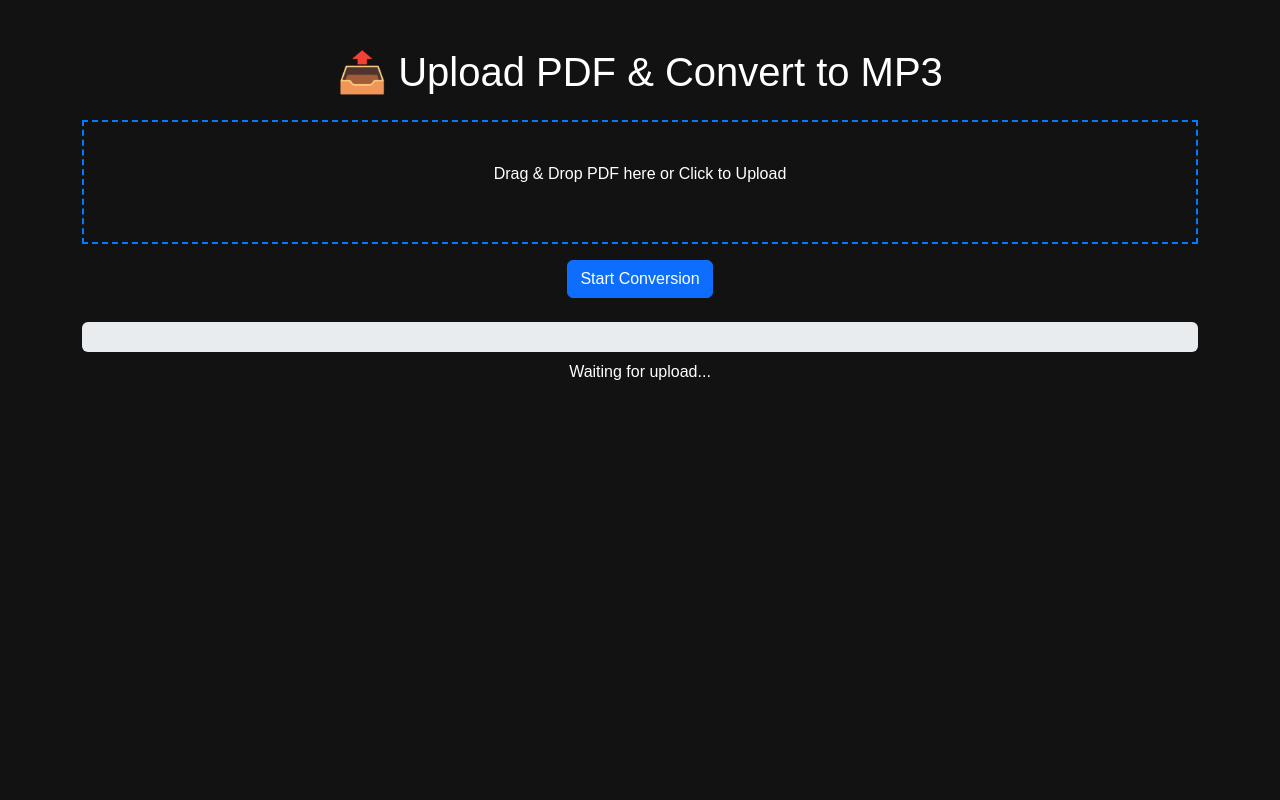
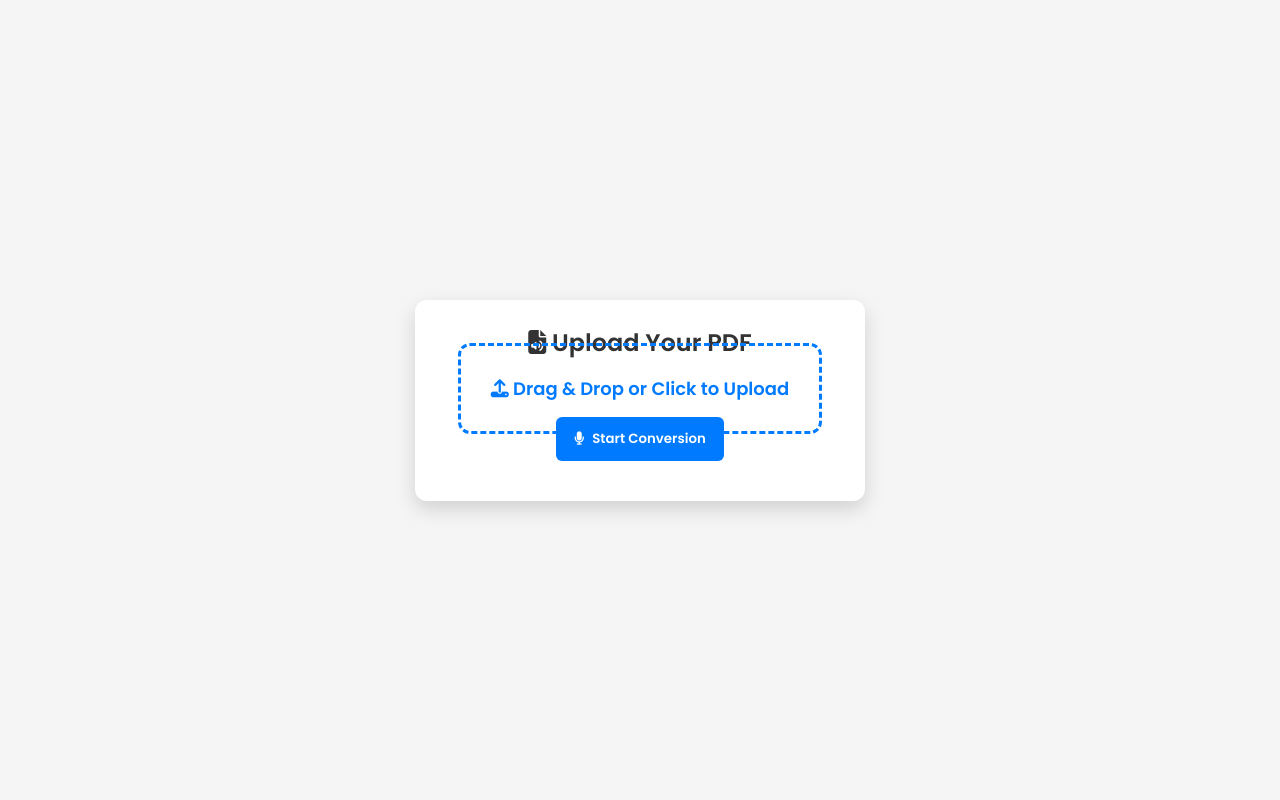
Before and after one commit to royal450/DigitalSolutionsMidia, a Flask app: template templates/upload.html in a window 1280 px wide. Run offline with Flask 3, Linux system fonts and the light colour scheme; the template is opened without the code that fills it, so the values that code supplies are empty; some libraries are stand-ins or nearby versions.

Commit message:
Update upload.html

```diff
--- a/templates/upload.html
+++ b/templates/upload.html
@@ -3,79 +3,206 @@
 <head>
     <meta charset="UTF-8">
     <meta name="viewport" content="width=device-width, initial-scale=1.0">
-    <title>Upload PDF - PDF to MP3</title>
-    <link rel="stylesheet" href="https://cdn.jsdelivr.net/npm/bootstrap@5.3.0/dist/css/bootstrap.min.css">
-    <script src="https://cdnjs.cloudflare.com/ajax/libs/socket.io/4.0.1/socket.io.js"></script>
+    <title>Upload PDF | PDF to MP3</title>
+    <link rel="stylesheet" href="https://cdnjs.cloudflare.com/ajax/libs/font-awesome/6.4.2/css/all.min.css">
+    <link href="https://fonts.googleapis.com/css2?family=Poppins:wght@300;400;600&display=swap" rel="stylesheet">
     <style>
-        body { background: #121212; color: white; font-family: 'Poppins', sans-serif; }
-        .upload-box { border: 2px dashed #007bff; padding: 40px; text-align: center; cursor: pointer; transition: 0.3s; }
-        .upload-box:hover { background: rgba(0, 123, 255, 0.1); }
-        .progress-bar { height: 30px; font-size: 16px; font-weight: bold; }
-        .hidden { display: none; }
+        * {
+            font-family: 'Poppins', sans-serif;
+            margin: 0;
+            padding: 0;
+            box-sizing: border-box;
+        }
+
+        body {
+            display: flex;
+            justify-content: center;
+            align-items: center;
+            height: 100vh;
+            background: #f5f5f5;
+        }
+
+        .container {
+            width: 450px;
+            background: #fff;
+            padding: 25px;
+            border-radius: 12px;
+            box-shadow: 0px 8px 20px rgba(0, 0, 0, 0.15);
+            text-align: center;
+        }
+
+        h2 {
+            font-weight: 600;
+            color: #333;
+            margin-bottom: 15px;
+        }
+
+        .upload-box {
+            border: 3px dashed #007bff;
+            padding: 30px;
+            border-radius: 12px;
+            cursor: pointer;
+            transition: 0.3s;
+            font-size: 18px;
+            color: #007bff;
+            font-weight: 600;
+        }
+
+        .upload-box:hover {
+            background: #007bff1a;
+        }
+
+        input[type="file"] {
+            display: none;
+        }
+
+        .btn {
+            background: #007bff;
+            color: white;
+            padding: 12px 18px;
+            border: none;
+            border-radius: 6px;
+            cursor: pointer;
+            transition: 0.3s;
+            font-weight: 600;
+            display: flex;
+            align-items: center;
+            justify-content: center;
+            margin: 15px auto;
+        }
+
+        .btn:hover {
+            background: #0056b3;
+        }
+
+        .progress-container {
+            display: none;
+            margin-top: 15px;
+        }
+
+        .progress-bar {
+            width: 100%;
+            height: 12px;
+            background: #ddd;
+            border-radius: 6px;
+            position: relative;
+            overflow: hidden;
+        }
+
+        .progress {
+            width: 0%;
+            height: 100%;
+            background: #007bff;
+            border-radius: 6px;
+            transition: width 0.4s ease-in-out;
+        }
+
+        .progress-text {
+            margin-top: 8px;
+            font-weight: 600;
+            color: #333;
+            font-size: 14px;
+        }
+
+        .success-message {
+            display: none;
+            margin-top: 20px;
+            font-weight: 600;
+            color: green;
+            font-size: 16px;
+        }
+
+        .loader {
+            display: none;
+            margin: 12px auto;
+            border: 4px solid #f3f3f3;
+            border-top: 4px solid #007bff;
+            border-radius: 50%;
+            width: 35px;
+            height: 35px;
+            animation: spin 1s linear infinite;
+        }
+
+        @keyframes spin {
+            0% { transform: rotate(0deg); }
+            100% { transform: rotate(360deg); }
+        }
+
+        .btn i {
+            margin-right: 8px;
+        }
     </style>
 </head>
 <body>
-    <div class="container text-center mt-5">
-        <h1 class="mb-4">📤 Upload PDF & Convert to MP3</h1>
+    <div class="container">
+        <h2><i class="fa-solid fa-file-audio"></i> Upload Your PDF</h2>
 
-        <div id="dropZone" class="upload-box">
-            <p>Drag & Drop PDF here or Click to Upload</p>
-            <input type="file" id="fileInput" class="hidden">
+        <label for="fileInput" class="upload-box">
+            <i class="fa-solid fa-upload"></i> Drag & Drop or Click to Upload
+            <input type="file" id="fileInput" accept=".pdf">
+        </label>
+
+        <button class="btn" id="convertBtn">
+            <i class="fa-solid fa-microphone"></i> Start Conversion
+        </button>
+
+        <div class="progress-container">
+            <div class="progress-bar">
+                <div class="progress"></div>
+            </div>
+            <div class="progress-text">0% Completed</div>
         </div>
 
-        <button class="btn btn-primary mt-3" onclick="uploadFile()">Start Conversion</button>
-
-        <div class="progress mt-4" style="height: 30px;">
-            <div id="progressBar" class="progress-bar progress-bar-striped progress-bar-animated bg-success" style="width: 0%;">0%</div>
-        </div>
-        <p id="progressText" class="mt-2">Waiting for upload...</p>
-
-        <a id="downloadLink" class="btn btn-success mt-3 hidden" download>⬇ Download MP3</a>
+        <div class="loader"></div>
+        <div class="success-message"><i class="fa-solid fa-check-circle"></i> Conversion Successful!</div>
     </div>
 
+    <script src="https://cdnjs.cloudflare.com/ajax/libs/socket.io/4.5.4/socket.io.min.js"></script>
     <script>
-        var socket = io();
-        var dropZone = document.getElementById("dropZone");
-        var fileInput = document.getElementById("fileInput");
+        const socket = io();
+        const fileInput = document.getElementById("fileInput");
+        const convertBtn = document.getElementById("convertBtn");
+        const progressContainer = document.querySelector(".progress-container");
+        const progressBar = document.querySelector(".progress");
+        const progressText = document.querySelector(".progress-text");
+        const loader = document.querySelector(".loader");
+        const successMessage = document.querySelector(".success-message");
 
-        dropZone.addEventListener("click", () => fileInput.click());
-        fileInput.addEventListener("change", () => dropZone.innerHTML = `<p>Selected: ${fileInput.files[0].name}</p>`);
+        convertBtn.addEventListener("click", () => {
+            if (!fileInput.files.length) {
+                alert("Please select a PDF file!");
+                return;
+            }
 
-        dropZone.addEventListener("dragover", (e) => {
-            e.preventDefault();
-            dropZone.style.background = "rgba(0, 123, 255, 0.2)";
+            const file = fileInput.files[0];
+            const formData = new FormData();
+            formData.append("file", file);
+
+            progressContainer.style.display = "block";
+            loader.style.display = "block";
+            successMessage.style.display = "none";
+            progressText.innerText = "Starting...";
+
+            fetch("/upload", {
+                method: "POST",
+                body: formData
+            })
+            .then(response => response.json())
+            .then(data => {
+                if (data.error) {
+                    alert("Error: " + data.error);
+                }
+            });
         });
 
-        dropZone.addEventListener("dragleave", () => dropZone.style.background = "rgba(0, 123, 255, 0.1)");
-
-        dropZone.addEventListener("drop", (e) => {
-            e.preventDefault();
-            fileInput.files = e.dataTransfer.files;
-            dropZone.innerHTML = `<p>Selected: ${fileInput.files[0].name}</p>`;
+        socket.on("progress", (data) => {
+            progressBar.style.width = data.progress + "%";
+            progressText.innerText = data.progress + "% Completed";
         });
 
-        function uploadFile() {
-            let file = fileInput.files[0];
-            if (!file) return alert("Please select a file!");
-
-            let formData = new FormData();
-            formData.append("file", file);
-
-            fetch("/upload", { method: "POST", body: formData })
-                .then(response => response.json())
-                .then(data => console.log(data));
-        }
-
-        socket.on("progress", (data) => {
-            document.getElementById("progressBar").style.width = data.progress + "%";
-            document.getElementById("progressBar").innerText = data.progress + "%";
-            document.getElementById("progressText").innerText = "Processing: " + data.progress + "%";
-        });
-
-        socket.on("complete", (data) => {
-            document.getElementById("progressText").innerText = "Conversion Complete!";
-            document.getElementById("downloadLink").href = data.mp3_url;
-            document.getElementById("downloadLink").classList.remove("hidden");
+        socket.on("completed", (data) => {
+            loader.style.display = "none";
+            successMessage.style.display = "block";
         });
     </script>
 </body>
```
